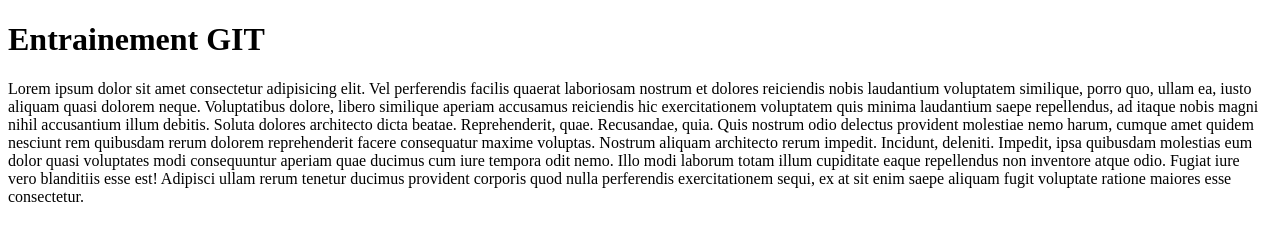
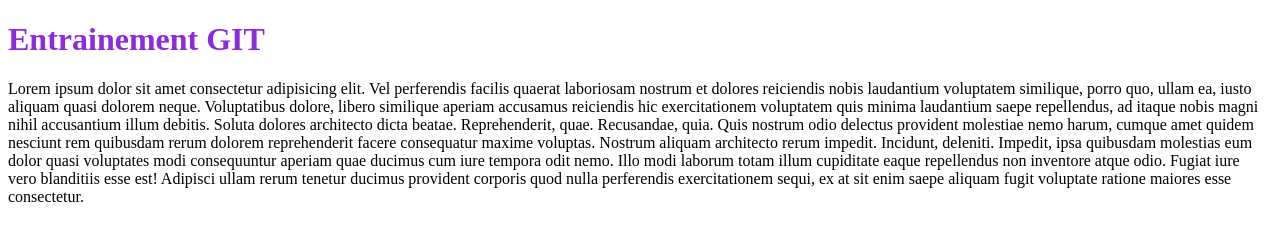
Before and after one commit to gautierarnauld/projet_git, a plain HTML site: page index.html in a window 1280 px wide. Drawn offline with Linux system fonts and the light colour scheme.

Commit message:
modif link css

```diff
--- a/index.html
+++ b/index.html
@@ -4,7 +4,7 @@
     <meta charset="UTF-8">
     <meta http-equiv="X-UA-Compatible" content="IE=edge">
     <meta name="viewport" content="width=device-width, initial-scale=1.0">
-    <link rel="stylesheet" href="color.css">
+    <link rel="stylesheet" href="style.css">
     <title>Document</title>
 </head>
 <body>
```
